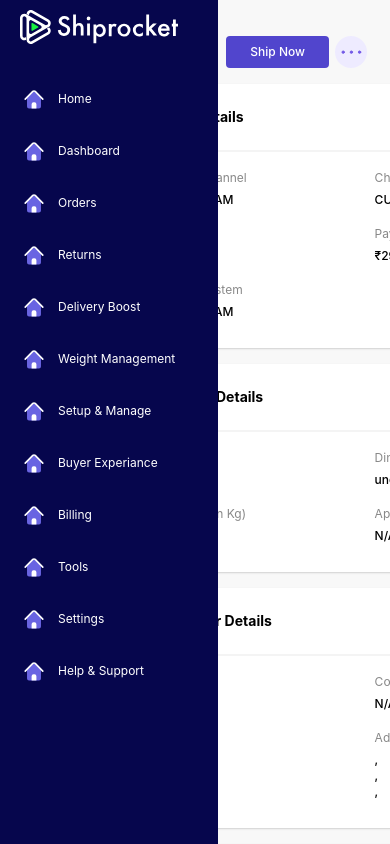
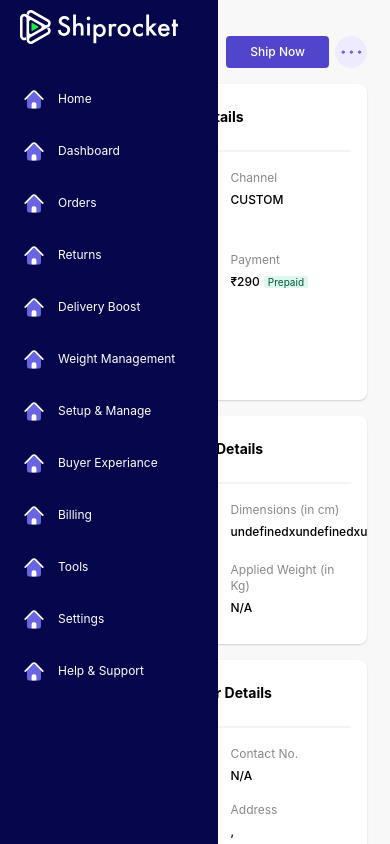
Before and after one commit to Yashkhandhediya/rocket-ship-fe, a React (Create React App) app: page /track-order/1 in a window 390 px wide. Built offline with nearby package versions, Linux system fonts and the light colour scheme.

Commit message:
feat: order details tracking page responsive

```diff
--- a/src/pages/order-track-details/OrderTrackDetails.js
+++ b/src/pages/order-track-details/OrderTrackDetails.js
@@ -65,7 +65,7 @@
                 />
               </div>
             </div>
-            <div className="flex w-full">
+            <div className="md:flex w-full">
               <div className="px-2 md:w-8/12">
                 <OrderDetailsCard orderDetails={{}} />
                 <PackageDetailsCard packageDetails={{}} />
--- a/src/pages/order-track-details/components/DetailsCard.js
+++ b/src/pages/order-track-details/components/DetailsCard.js
@@ -4,9 +4,10 @@
 const DetailsCard = ({ children, headingIcon, heading, headingClassNames, toggle }) => {
   const [toggleBody, setToggleBody] = useState(toggle ? false : true);
   return (
-    <div className="my-4 rounded-lg bg-white p-4 pt-2.5 shadow-[0_1px_2px_rgba(0,0,0,0.161)]">
+    <div className="w-full">
+      <div className="my-4  max-w-full overflow-auto rounded-lg bg-white p-4 pt-2.5 shadow-[0_1px_2px_rgba(0,0,0,0.161)]">
         <div
-        className={`flex items-center  text-sm font-bold text-black
+          className={`flex items-center text-sm font-bold text-black
         ${!toggle || toggleBody ? 'mb-3 border-b-2 border-b-[#f4f4f4] pb-2.5' : ''} ${
           headingClassNames ?? ''
         }`}>
@@ -22,8 +23,7 @@
             </span>
           )}
         </div>
-        <div className={`w-full ${toggleBody ? 'h-auto' : 'h-0 overflow-hidden'}`}>
-          {children}
+        <div className={`${toggleBody ? 'h-auto' : 'h-0 overflow-hidden'}`}>{children}</div>
       </div>
     </div>
   );
--- a/src/pages/order-track-details/components/ProductDetailsCard.js
+++ b/src/pages/order-track-details/components/ProductDetailsCard.js
@@ -4,7 +4,7 @@
 const ProductDetailsCard = ({ productDetails = [] }) => {
   return (
     <DetailsCard heading={'Product Details'} headingIcon={ProductDetailsIcon} headingClassNames="mb-[1px]">
-      <div className="overflow-x-auto">
+      <div className="w-[600px] pr-3">
         <div className="color-[#191919] rounded-lg bg-[#fafafa] p-3 leading-4 shadow-[0_1px_1px_rgba(0,0,0,0.102)]">
           <div className="flex text-xs font-medium">
             <div className="w-full px-2">{'Name'}</div>
```
Lines whose indentation alone changed are shown as unchanged.
